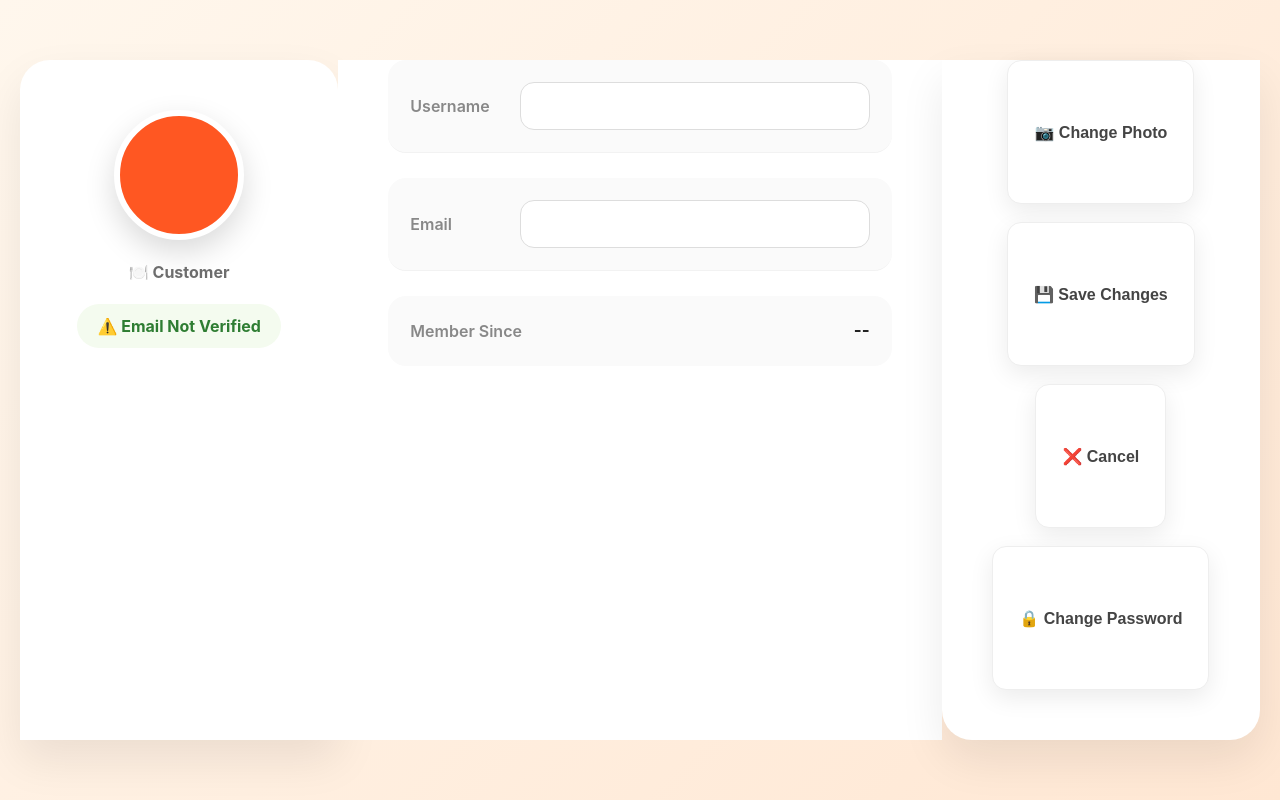
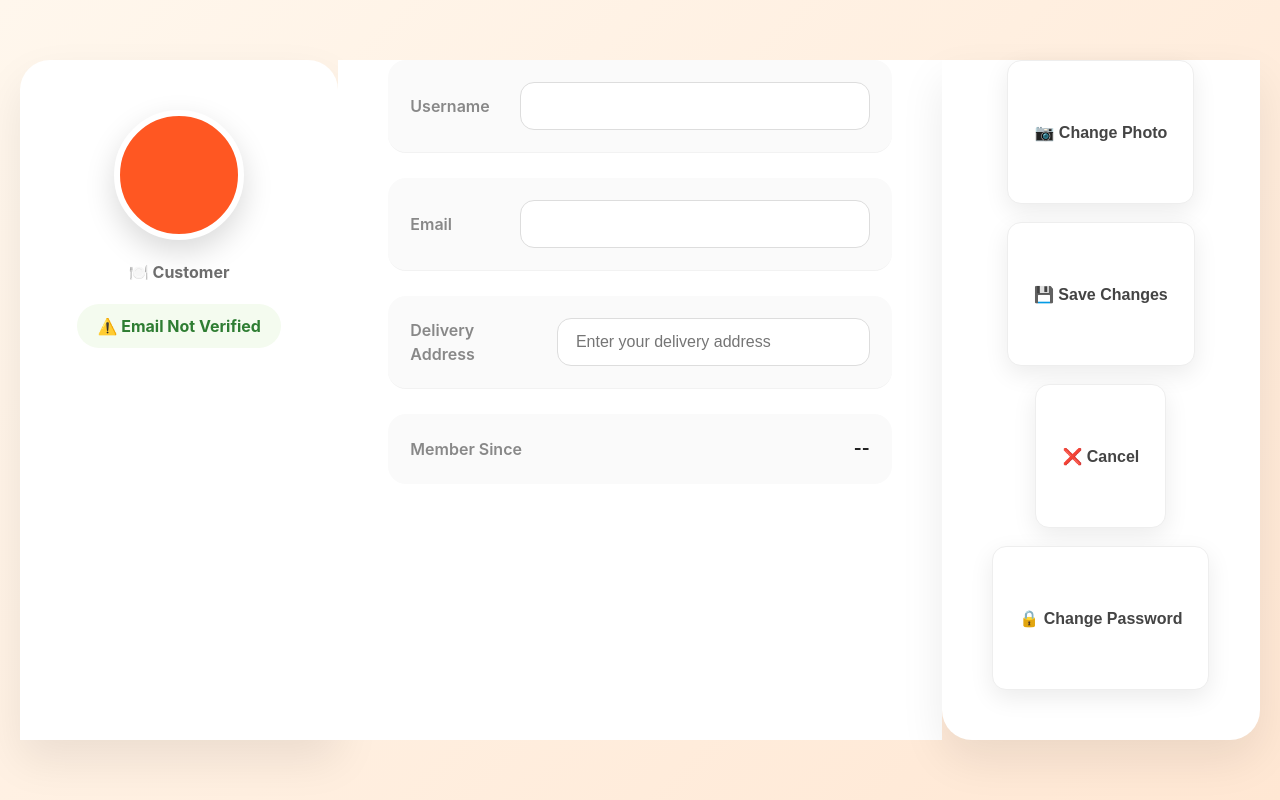
Before and after one commit to Juizpapi/ComeAgain, a React (Vite) app in the folder client/: page /profile in a window 1280 px wide. Both pictures are taken after a click on the button "✏️ Edit Profile". Built offline with nearby package versions, Linux system fonts and the light colour scheme; no server answers.

Commit message:
User address integration

```diff
--- a/client/src/pages/ProfilePage.jsx
+++ b/client/src/pages/ProfilePage.jsx
@@ -10,6 +10,7 @@ const fileInputRef = useRef(null);
 const [form, setForm] = useState({
   username: "",
   email: "",
+  address: "",
 });
 
   useEffect(() => {
@@ -20,9 +21,10 @@ const [form, setForm] = useState({
 
 
 setUser(data.user);
-  setForm({
+setForm({
   username: data.user.username,
   email: data.user.email,
+  address: data.user.address || "",
 });
 
     } catch (error) {
@@ -230,6 +232,33 @@ const handleAvatarUpload = async (event) => {
 
 </div>
 
+<div className="profile-row">
+
+  <span>Delivery Address</span>
+
+  {editing ? (
+
+    <input
+      className="profile-input"
+      type="text"
+      placeholder="Enter your delivery address"
+      value={form.address}
+      onChange={(e) =>
+        setForm({
+          ...form,
+          address: e.target.value,
+        })
+      }
+    />
+
+  ) : (
+
+    <strong>{user?.address || "No address added"}</strong>
+
+  )}
+
+</div>
+
   <div className="profile-row">
     <span>Member Since</span>
     <strong>
@@ -276,9 +305,10 @@ const handleAvatarUpload = async (event) => {
         onClick={() => {
           setEditing(false);
 
-          setForm({
-            username: user.username,
-            email: user.email,
+    setForm({
+      username: user.username,
+      email: user.email,
+      address: user.address || "",
           });
         }}
       >
```
Also changed, not shown: 2 other files (tests, documents, lock files or other folders).
